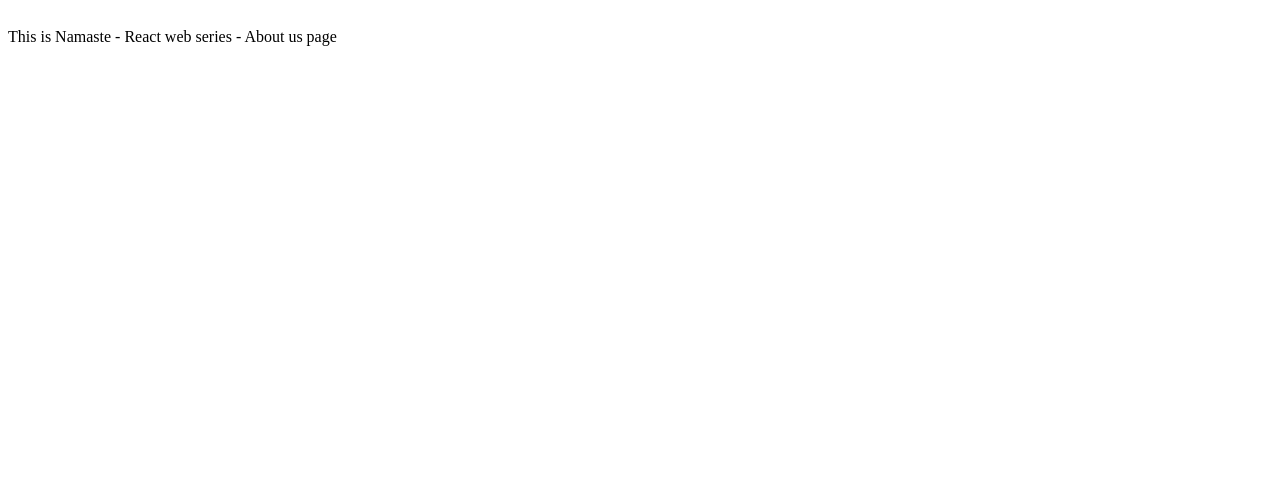
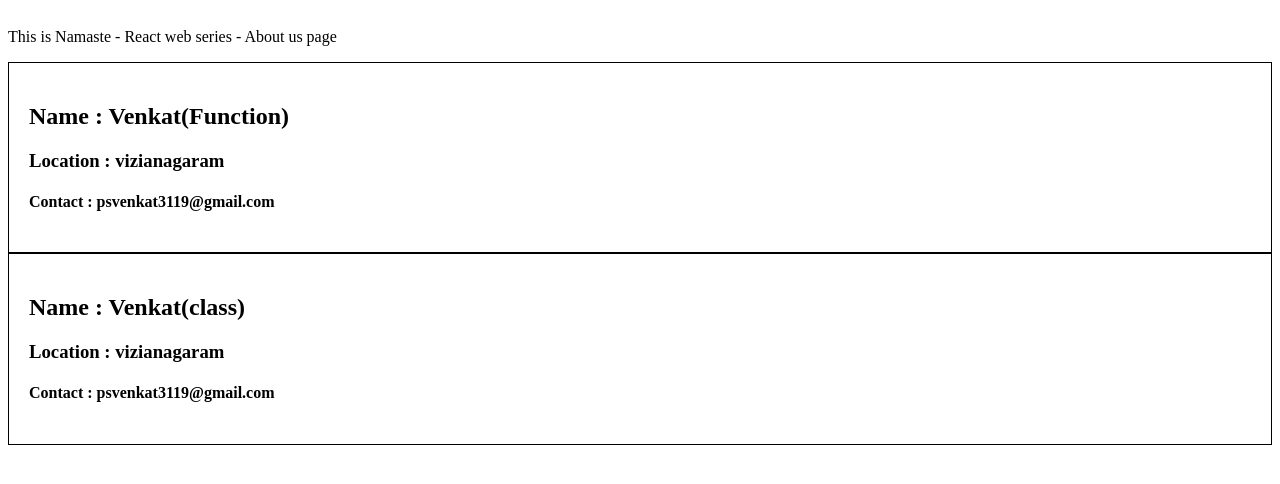
Before and after one commit to Venkat3113/Namaste-react, a React (Vite) app: page /about in a window 1280 px wide. Shown: the part 182-666 px from the top of the page. Built offline with nearby package versions, Linux system fonts and the light colour scheme.

Commit message:
Class Based Components

```diff
--- a/index.css
+++ b/index.css
@@ -83,3 +83,8 @@
     align-items: center;
     padding: 20px;
 }
+
+.user-card{
+    padding: 20px;
+    border: 1px solid black;
+}
--- a/src/components/About.js
+++ b/src/components/About.js
@@ -1,9 +1,13 @@
+import User from "./User";
+import UserClass from "./UserClass";
+
 const About = ()=>{
     return(
         <div className="about">
             <h1>About Us</h1>
             <p>This is Namaste - React web series - About us page </p>
-
+            <User name={"Venkat(Function)"} location="vizianagaram" gmail="psvenkat3119@gmail.com"/>
+            <UserClass name={"Venkat(class)"} location="vizianagaram" gmail="psvenkat3119@gmail.com" />
         </div>
     )
 
--- /dev/null
+++ b/src/components/User.js
@@ -0,0 +1,13 @@
+const User = (props) => {
+    const { name, location, gmail } = props;
+    return (
+        <div className="user-card">
+            <h2>Name : {name}</h2>
+            <h3>Location : {location}</h3>
+            <h4>Contact : {gmail}</h4>
+
+        </div>
+    )
+}
+
+export default User;
--- /dev/null
+++ b/src/components/UserClass.js
@@ -0,0 +1,26 @@
+import react from 'react';
+
+class UserClass extends react.Component {
+    constructor(props){
+        super(props);
+    }
+
+    render(){
+        const{name, location, gmail} = this.props;
+        return(
+
+
+
+            <div className="user-card">
+            <h2>Name : {name}</h2>
+            <h3>Location : {location}</h3>
+            <h4>Contact : {gmail}</h4>
+
+        </div>
+
+
+        )
+    }
+}
+
+export default UserClass;
```
